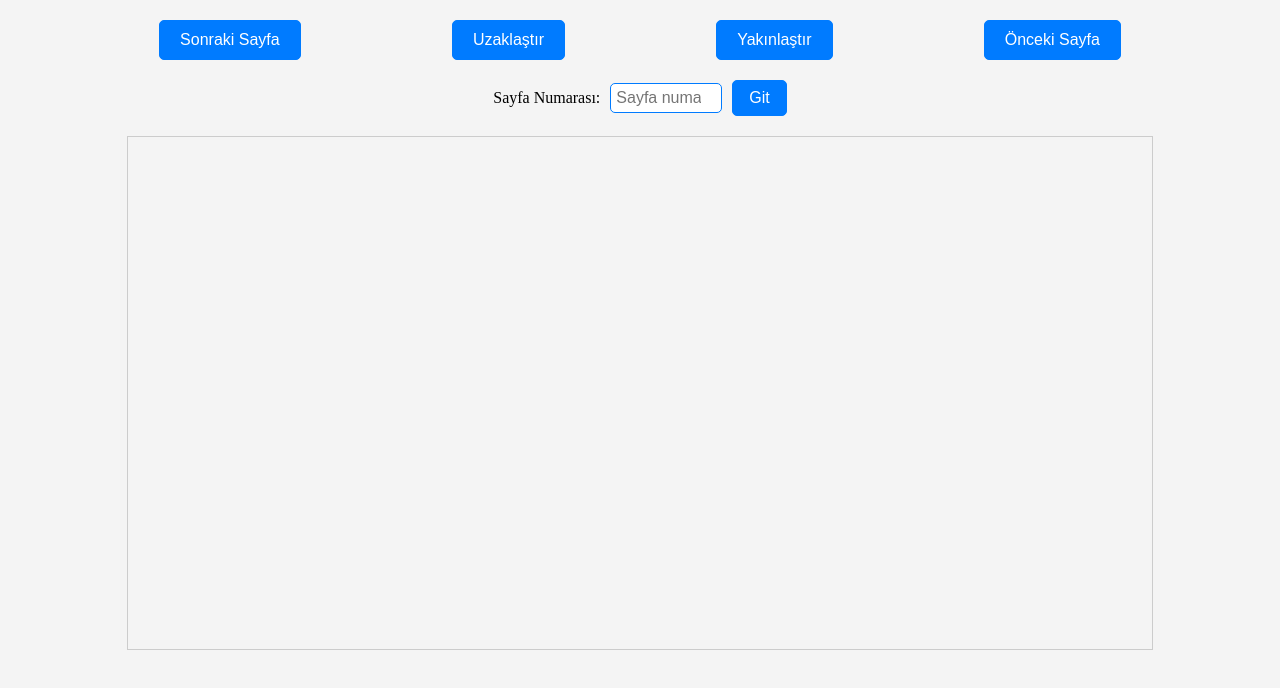
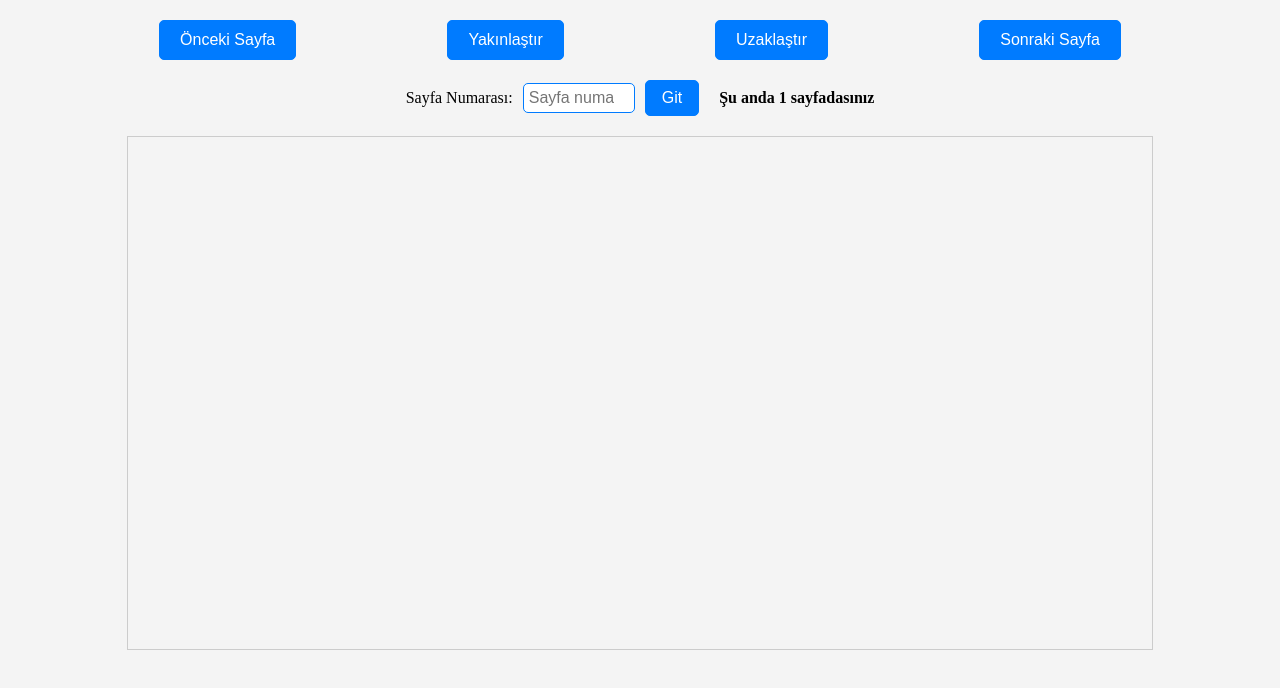
Before and after one commit to endazlenger/quran-reader, a plain HTML site: page index.html in a window 1280 px wide. Drawn offline with Linux system fonts and the light colour scheme; no server answers.

Commit message:
Update index.html
su anda .... sayfadasiniz eklendi

```diff
--- a/index.html
+++ b/index.html
@@ -8,16 +8,17 @@
 </head>
 <body>
     <div class="controls">
+        <button id="prev">Önceki Sayfa</button>
+        <button id="zoom-in">Yakınlaştır</button>
+        <button id="zoom-out">Uzaklaştır</button>
         <button id="next">Sonraki Sayfa</button>
-	<button id="zoom-out">Uzaklaştır</button>
-	<button id="zoom-in">Yakınlaştır</button>
-        <button id="prev">Önceki Sayfa</button>
     </div>
 
     <div class="page-navigation">
         <label for="page-number">Sayfa Numarası:</label>
         <input type="number" id="page-number" min="1" max="604" placeholder="Sayfa numarası">
         <button id="go-to-page">Git</button>
+        <span id="page-status">Şu anda 1 sayfadasınız</span> <!-- Sayfa durumu burada gösterilecek -->
     </div>
 
     <canvas id="pdf-viewer"></canvas>
```
